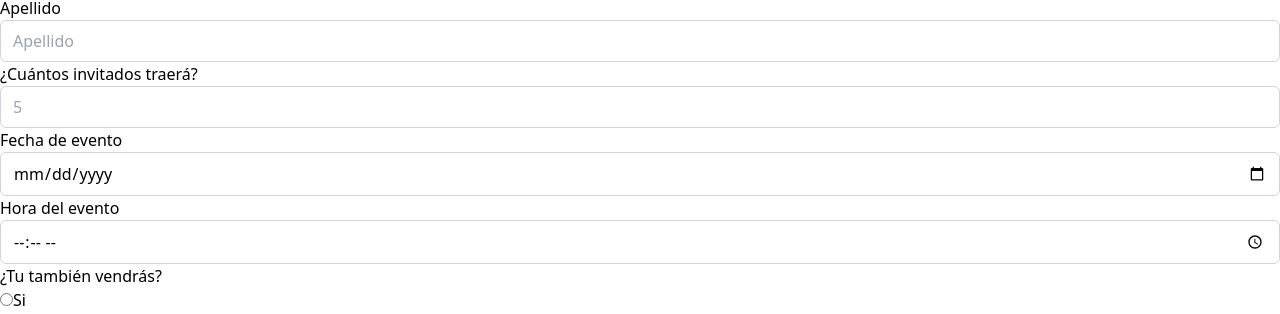
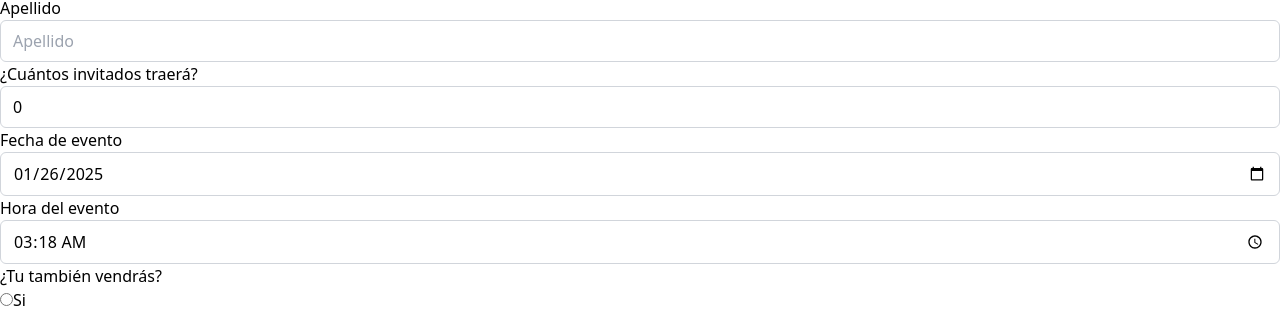
Before and after one commit to PandaDesigner/zustand-dashboard, a React (Vite) app: page /dashboard/wedding-invitation in a window 1280 px wide. Shown: the part 850-1164 px from the top of the page. Built offline with nearby package versions, Linux system fonts and the light colour scheme; no server answers.

Commit message:
add funcionality for slice storage

```diff
--- a/src/pages/03-slices/WeddingInvitationPage.tsx
+++ b/src/pages/03-slices/WeddingInvitationPage.tsx
@@ -1,8 +1,21 @@
 import { WhiteCard } from '../../components';
+import { useWeddingBoundStore } from '../../stores/wedding';
 
 
 
 export const WeddingInvitationPage = () => {
+
+  const firstName = useWeddingBoundStore(state => state.firstName);
+  const lastName = useWeddingBoundStore(state => state.lastName);
+  const guestCount = useWeddingBoundStore(state => state.guestCount);
+
+  const setFirstName = useWeddingBoundStore(state => state.setFirstName);
+  const setLastName = useWeddingBoundStore(state => state.setLastName);
+  const setGuestCount = useWeddingBoundStore(state => state.setGuestCount);
+  const eventYYYYMMDD = useWeddingBoundStore(state => state.eventYYYYMMDD());
+  const eventHHMM = useWeddingBoundStore(state => state.eventHHMM());
+  const setDate = useWeddingBoundStore(state => state.setEventDate);
+
   return (
     <>
       <h1>Invitación de Boda</h1>
@@ -24,7 +37,9 @@ export const WeddingInvitationPage = () => {
                     type="text"
                     name="firstName"
                     id="firstName"
+                    value={firstName}
                     placeholder="Primer Nombre"
+                    onChange={(e) => setFirstName(e.target.value)}
                   />
                 </div>
               </div>
@@ -39,7 +54,9 @@ export const WeddingInvitationPage = () => {
                     type="text"
                     name="lastName"
                     id="lastName"
+                    value={lastName}
                     placeholder="Apellido"
+                    onChange={(e) => setLastName(e.target.value)}
                   />
                 </div>
               </div>
@@ -56,6 +73,8 @@ export const WeddingInvitationPage = () => {
                 id="guestNumber"
                 placeholder="5"
                 min="0"
+                value={guestCount}
+                onChange={(e) => setGuestCount(Number(e.target.value))}
                 className="w-full appearance-none rounded-md border border-[#e0e0e0] bg-white py-3 px-6 text-base font-medium text-[#6B7280] outline-none focus:border-[#6A64F1] focus:shadow-md"
               />
             </div>
@@ -72,6 +91,8 @@ export const WeddingInvitationPage = () => {
                     type="date"
                     name="eventDate"
                     id="eventDate"
+                    value={eventYYYYMMDD}
+                    onChange={(e) => setDate(e.target.value)}
                   />
                 </div>
               </div>
@@ -86,6 +107,7 @@ export const WeddingInvitationPage = () => {
                     type="time"
                     name="eventTime"
                     id="eventTime"
+                    value={eventHHMM}
                   />
                 </div>
               </div>
--- /dev/null
+++ b/src/stores/wedding/date.slice.ts
@@ -0,0 +1,50 @@
+import { StateCreator } from 'zustand';
+
+
+export interface DateSlice {
+    eventDate: Date;
+
+    eventYYYYMMDD: () => string;
+    eventHHMM: () => string;
+
+    setEventDate: (parcialDalte: string) => void;
+    setEventTime: (parcialTime: string) => void;
+
+}
+
+
+export const createDateBoundSlice: StateCreator<DateSlice> = (set, get) => ({
+
+    eventDate: new Date(),
+
+    eventYYYYMMDD: () => {
+        return get().eventDate.toISOString().split('T')[0];
+    },
+    eventHHMM: () => {
+        const hours = get().eventDate.getHours().toString().padStart(2, '0');
+        const minutes = get().eventDate.getMinutes().toString().padStart(2, '0');
+
+        return `${hours}:${minutes}`;
+    },
+    setEventDate: (parcialDalte: string) => set((state) => {
+        const date = new Date(parcialDalte);
+
+        const year = date.getFullYear();
+        const moth = date.getMonth();
+        const day = date.getDay() + 1;
+
+        const newDate = new Date(state.eventDate);
+        newDate.setFullYear(year, moth, day);
+
+        return { eventDate: newDate };
+    }),
+
+    setEventTime: (parcialTime: string) => set((state) => {
+        const hours = parseInt(parcialTime.split(':')[0]);
+        const minutes = parseInt(parcialTime.split(':')[1]);
+
+        const newDate = new Date(state.eventDate)
+        newDate.setHours(hours, minutes)
+        return { eventDate: newDate }
+    }),
+});
--- /dev/null
+++ b/src/stores/wedding/guest.slice.ts
@@ -0,0 +1,13 @@
+import { StateCreator } from 'zustand';
+
+export interface GuestSlice {
+    guestCount: number;
+
+    setGuestCount: (count: number) => void
+}
+
+
+export const createGuestBoundSlice: StateCreator<GuestSlice> = (set) => ({
+    guestCount: 0,
+    setGuestCount: (count: number) => set({ guestCount: Math.max(0, count) })
+})
--- a/src/stores/wedding/index.ts
+++ b/src/stores/wedding/index.ts
@@ -1,11 +1,17 @@
 import { create } from 'zustand';
 import { createPersonSlice, PersonSlice } from './person.slice';
+import { devtools } from 'zustand/middleware';
+import { createGuestBoundSlice, GuestSlice } from './guest.slice';
+import { createDateBoundSlice, DateSlice } from './date.slice';
 
 
 
-type ShareState = PersonSlice;
+type ShareState = PersonSlice & GuestSlice & DateSlice;
 
-export const useWSeddingBoundStore = create<ShareState>()((...a) => ({
-    ...createPersonSlice(...a)
-})
+export const useWeddingBoundStore = create<ShareState>()(
+    devtools((...a) => ({
+        ...createPersonSlice(...a),
+        ...createGuestBoundSlice(...a),
+        ...createDateBoundSlice(...a),
+    }))
 );
```
